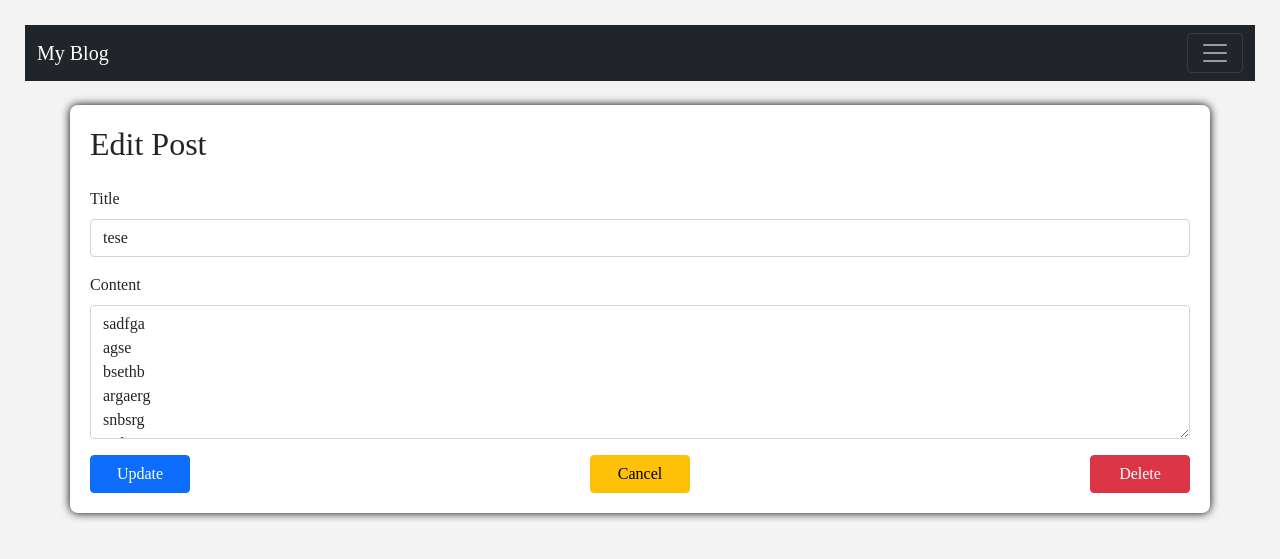
After one commit to Megan0704-1/Design-patterns, a Flask app: page /blog/post/1/edit in a window 1280 px wide. The commit adds this page. Shown: the top 559 px of the page. Run offline with Flask 3, Linux system fonts and the light colour scheme; a user stored in the database is signed in.

Commit message:
edit styles of personal blogs

```diff
--- a/firstBlog/app/auth/auth_routes.py
+++ b/firstBlog/app/auth/auth_routes.py
@@ -18,7 +18,7 @@ def login():
         user = User.query.filter_by(username=username).first()
         if user and check_password_hash(user.password, password):
             login_user(user, remember=True)
-            redirect(url_for('blog.index'))
+            return redirect(url_for('blog.index'))
         else:
             flash("Invalid username or password.")
     return render_template('login.html')
@@ -29,7 +29,7 @@ def signup():
     if request.method == "POST":
         username = request.form['username']
         password = request.form['password']
-        hashed_password = generate_password_hash(password, method="sha256")
+        hashed_password = generate_password_hash(password, method="pbkdf2:sha256")
         new_user = User(username=username, password=hashed_password)
         db.session.add(new_user)
         db.session.commit()
--- a/firstBlog/app/blog/blog_routes.py
+++ b/firstBlog/app/blog/blog_routes.py
@@ -4,13 +4,14 @@ from flask_login import login_required, current_user
 from app import db
 from app.models.models import Post
 
-
+# Home
 @blog.route('/')
 def index():
     posts = Post.query.all()
     return render_template('index.html', posts = posts)
 
 
+# Create new Post
 @blog.route('/post/new', methods=['GET', 'POST'])
 @login_required
 def new_post():
@@ -24,6 +25,7 @@ def new_post():
         return redirect(url_for('blog.index'))
     return render_template('new_post.html')
 
+# Find post
 @blog.route('/post/find', methods=['GET', 'POST'])
 @login_required
 def find_post():
@@ -33,15 +35,17 @@ def find_post():
         post = Post.query.get(post_id)
     return render_template('view_post.html', post = post)
 
+# View post
 @blog.route('/post/<int:post_id>', methods = ['GET'])
-def post(post_id):
+def view_post(post_id):
     '''
     View a specific post
     '''
     post = Post.query.get_or_404(post_id)
-    return render_template('post.html', post = post)
+    return render_template('view_post.html', post = post)
 
 
+# Edit post
 @blog.route('/post/<int:post_id>/edit', methods = ['GET', 'POST'])
 @login_required
 def edit_post(post_id):
@@ -49,22 +53,31 @@ def edit_post(post_id):
     Edit a specific post.
     '''
     post = Post.query.get_or_404(post_id)
+    if current_user.id != post.user.id:
+        flash("You are not authorized to edit this post.")
+        return redirect(url_for("blog.view_post", post_id=post.id))
+
     if request.method == 'POST':
-        post.title = request.form['title']
-        post.content = request.form['body']
-        db.session.commit()
-        flash('Post updated!')
-        return redirect(url_for('blog.post', post_id=post.id))
+        if 'title' in request.form and 'body' in request.form:
+            post.title = request.form['title']
+            post.body = request.form['body']
+            db.session.commit()
+            flash("Post Update!")
+            return redirect(url_for("blog.view_post", post_id = post.id))
+        else:
+            flash("Error: All form fields are required.")
+
     return render_template('edit_post.html', post = post)
 
 
+# Delete Post
 @blog.route('/post/<int:post_id>/delete', methods = ['POST'])
 @login_required
 def delete_post(post_id):
     '''
     Delete a specific post.
     '''
-    post = Post.query.geti_or_404(post_id)
+    post = Post.query.get_or_404(post_id)
     if(post):
         db.session.delete(post)
         db.session.commit()
--- /dev/null
+++ b/firstBlog/app/blog/templates/edit_post.html
@@ -0,0 +1,59 @@
+<!DOCTYPE html>
+<html lang="en">
+<head>
+    <meta charset="UTF-8">
+    <meta name="viewport" content="width=device-width, initial-scale=1.0">
+    <link href="https://cdn.jsdelivr.net/npm/bootstrap@5.1.3/dist/css/bootstrap.min.css" rel="stylesheet">
+    <link rel="stylesheet" href="{{ url_for('static', filename='css/edit_post.css') }} ">
+    <title>Edit Post</title>
+</head>
+<body>
+    <nav class="navbar navbar-expand-lg navbar-dark bg-dark">
+        <div class="container-fluid">
+            <a class="navbar-brand" href="#">My Blog</a>
+            <button class="navbar-toggler" type="button" onclick="toggleNav()">
+                <span class="navbar-toggler-icon"></span>
+            </button>
+        </div>
+    </nav>
+
+    <!-- Sidebar -->
+    <div id="sidebar" class="bg-dark closed">
+        <a href="{{ url_for('blog.index') }}"class="nav-link active">Home</a>
+        <a href="{{url_for('blog.new_post') }}" class="nav-link">New Post</a>
+        <a href="{{url_for('blog.find_post') }}" class="nav-link">Find Post</a>
+        <a href="{{url_for('auth.logout') }}" class="nav-link">Logout</a>
+    </div>
+    <div class="container mt-4">
+        <h2 class="mb-4">Edit Post</h2>
+        <form method="POST" action="{{url_for('blog.edit_post', post_id = post.id) }}">
+            <div class="mb-3">
+                <label for="title" class="form-label">Title</label>
+                <input type="text" class="form-control" id="title" name="title" value="{{ post.title }}" required>
+            </div>
+            <div class="mb-3">
+                <label for="body" class="form-label">Content</label>
+                <textarea class="form-control" id="body" name="body" rows="5" required>{{ post.body }}</textarea>
+            </div>
+            <div class="btn-container">
+                <button type="submit" class="btn btn-primary">Update</button>
+                <button type="button" class="btn btn-warning" onclick="window.history.back();">Cancel</button>
+                <button type="button" class="btn btn-danger" onclick="confirmDelete()">Delete</button>
+            </div>
+        </form>
+
+        <form id="delete-form" action="{{ url_for('blog.delete_post', post_id=post.id) }}" method="POST" style="display:none;">
+            <input type="hidden" name="_method" value="DELETE">
+        </form>
+    </div>
+    <script>
+        function confirmDelete() {
+            if (confirm("Are you sure you want to delete this post? This action cannot be undone.")) {
+                document.getElementById("delete-form").submit()
+            }
+        }
+    </script>
+    <script src="https://cdn.jsdelivr.net/npm/bootstrap@5.1.3/dist/js/bootstrap.bundle.min.js"></script>
+    <script src=" {{ url_for('static', filename='js/togglescript.js') }} " ></script>
+</body>
+</html>
--- /dev/null
+++ b/firstBlog/app/static/css/edit_post.css
@@ -0,0 +1,59 @@
+body {
+    font-family:"Times New Roman";
+    padding: 25px;
+    background-color: #f4f4f4;
+}
+
+.title {
+    color: #5C6AC4;
+}
+
+.container {
+    background: white;
+    padding: 20px;
+    border-radius: 8px;
+    box-shadow: 0 0 10px rgba(0,0,0,1);
+}
+
+.btn-primary, .btn-warning, .btn-danger {
+    width: 100px;
+}
+
+.btn-container {
+    display:flex;
+    justify-content: space-between;
+}
+
+.navbar-toggler {
+    display: block !important; /* Forces the toggler to always display */
+}
+
+#sidebar {
+height: auto; /* Adjust the height to account for the navbar */
+width: 0; /* Sidebar initially collapsed */
+position: fixed;
+margin-right: 20;
+top: 90px; /* Start below the navbar */
+right: 0;
+background-color: #111;
+overflow-x: hidden;
+transition: width 0.3s ease;
+z-index: 1000;
+}
+
+#sidebar a {
+    color: white;
+    padding: 10px;
+    text-decoration: none;
+    display: block;
+    transition: background 0.3s;
+}
+
+#sidebar a:hover {
+    background-color: rgba(255,255,255,0.1); /* Semi-transparent highlight */
+}
+
+.main-content {
+    padding: 16px;
+    transition: padding-right 0.3s ease;
+}
--- /dev/null
+++ b/firstBlog/app/static/js/togglescript.js
@@ -0,0 +1,13 @@
+function toggleNav() {
+    const sidebar = document.getElementById('sidebar');
+    const main = document.getElementById('main');
+    const sideWidth = sidebar.style.width;
+
+    if(sideWidth === "250px") {
+        sidebar.style.width = "0";
+        main.style.marginLeft = "0";
+    } else {
+        sidebar.style.width = "250px";
+        main.style.marginLeft = "250px";
+    }
+}
--- /dev/null
+++ b/firstBlog/extensions.py
@@ -0,0 +1,5 @@
+from flask_sqlalchemy import SQLAlchemy
+from flask_login import LoginManager
+
+db = SQLAlchemy()
+login_manager = LoginManager()
--- a/firstBlog/wsgi.py
+++ b/firstBlog/wsgi.py
@@ -5,7 +5,8 @@ Note. before running the app, please set the environment variable: export FLASK_
 '''
 
 import os
-from app import create_app, DevelopConfig, TestingConfig, ProductionConfig
+from config import DevelopConfig, TestingConfig, ProductionConfig
+from app import create_app
 
 env_config = {
         'development': DevelopConfig,
```
Also changed, not shown: firstBlog/app/__init__.py (+8 -5 lines), firstBlog/app/blog/templates/edit-post.html (deleted, +0 -56 lines), firstBlog/app/blog/templates/index.html (+25 -18 lines), firstBlog/app/blog/templates/new_post.html (+16 -13 lines), firstBlog/app/blog/templates/view_post.html (added, +45 -0 lines), firstBlog/app/models/models.py (+5 -4 lines), firstBlog/app/static/css/styles.css (added, +54 -0 lines), firstBlog/app/static/css/view_post.css (added, +57 -0 lines), firstBlog/init_db.py (+19 -7 lines), firstBlog/instance/blog.db.
